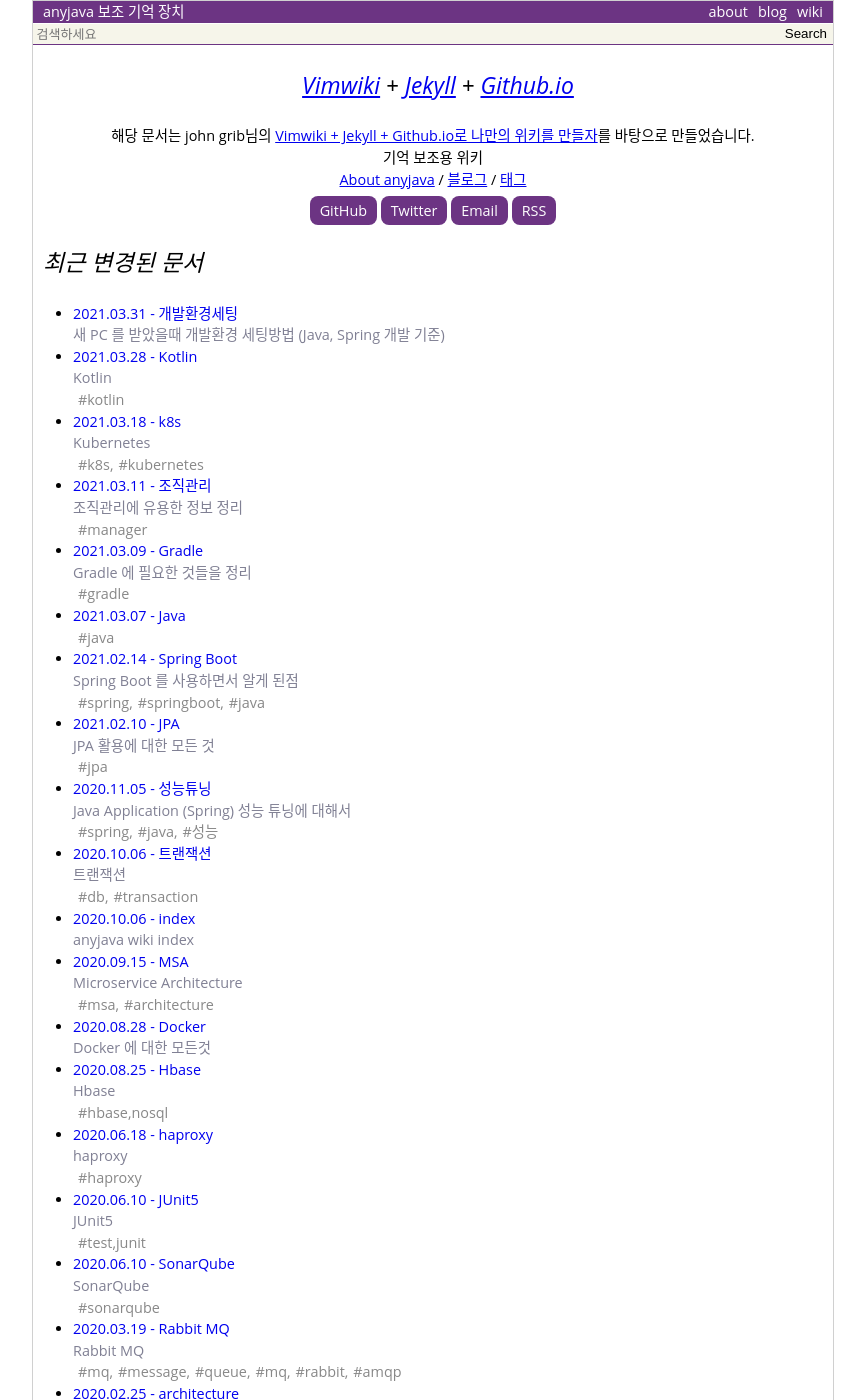
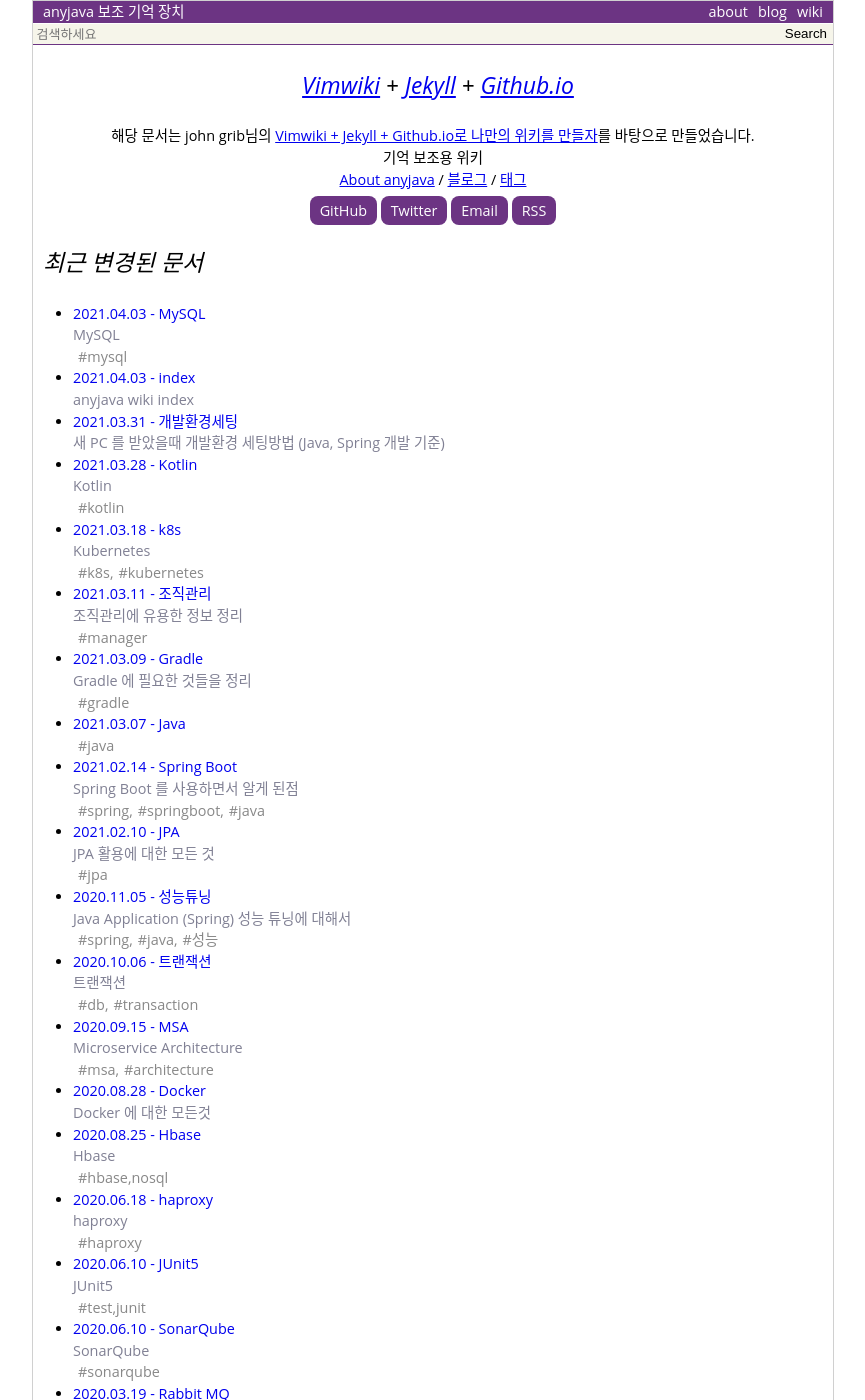
Before and after one commit to anyjava/anyjava.github.io, a Jekyll site: the page built from index.html, in a window 1280 px wide and 1400 px high. Shown: the whole window, without its empty margins (207-1072 px from the left). Built offline with Jekyll 4.4.1, drawn with Linux system fonts in a browser that asks for light colours; some of the changed text lies outside the part shown.

Commit message:
ADD: MySQL.md

```diff
--- a/_wiki/index.md
+++ b/_wiki/index.md
@@ -3,7 +3,7 @@
 title   : index
 summary : anyjava wiki index
 date    : 2018-08-15 19:41:36 +0900
-updated : 2020-10-06 02:03:47 +0900
+updated : 2021-04-03 04:03:21 +0900
 tags    :
 toc     : true
 public  : true
@@ -47,6 +47,7 @@
 	* [[MS-SQL]]
   * [[NoSQL]]
   * [[Hbase]]
+  * [[MySQL]]
 * [[DevOps]]
 	* [[Linux]]
 	* [[Docker]]
```
Also changed, not shown: _wiki/MySQL.md (added, +18 -0 lines).
